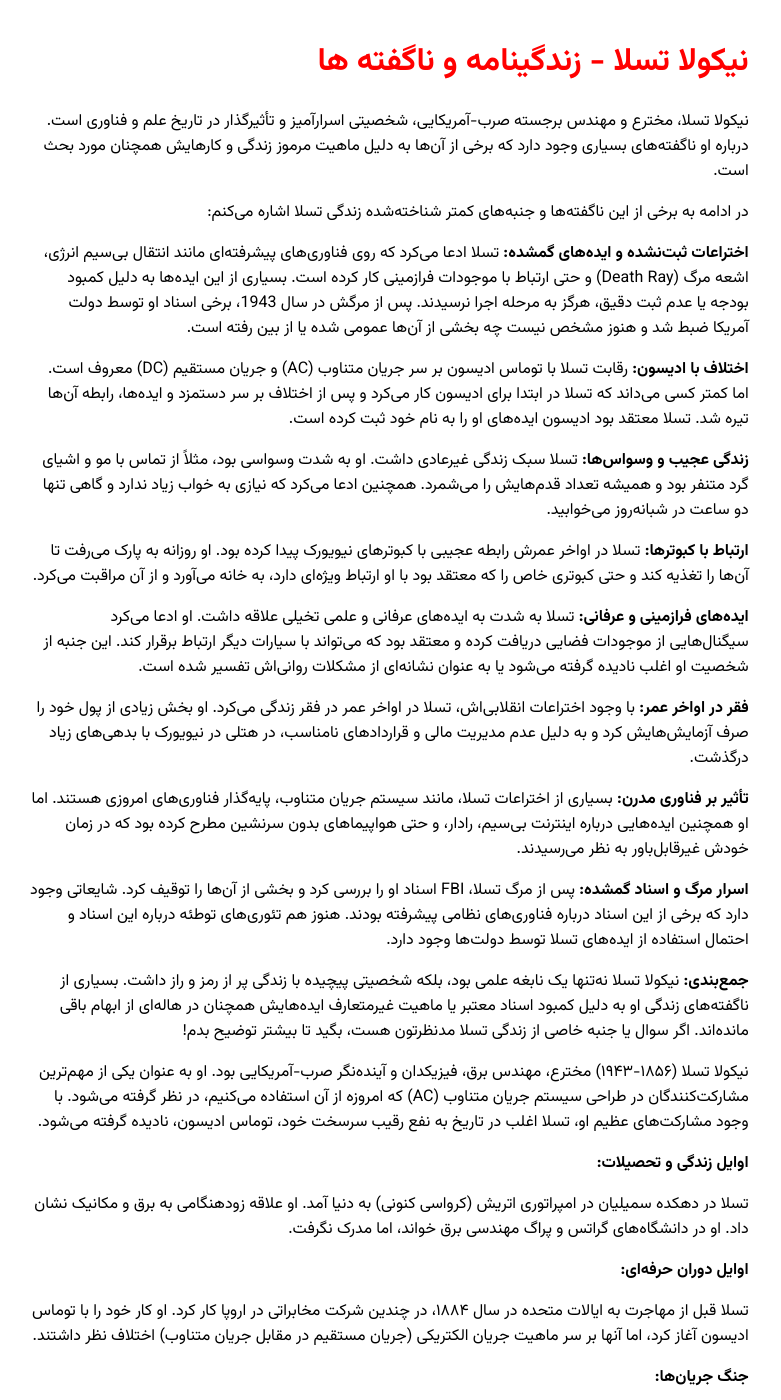
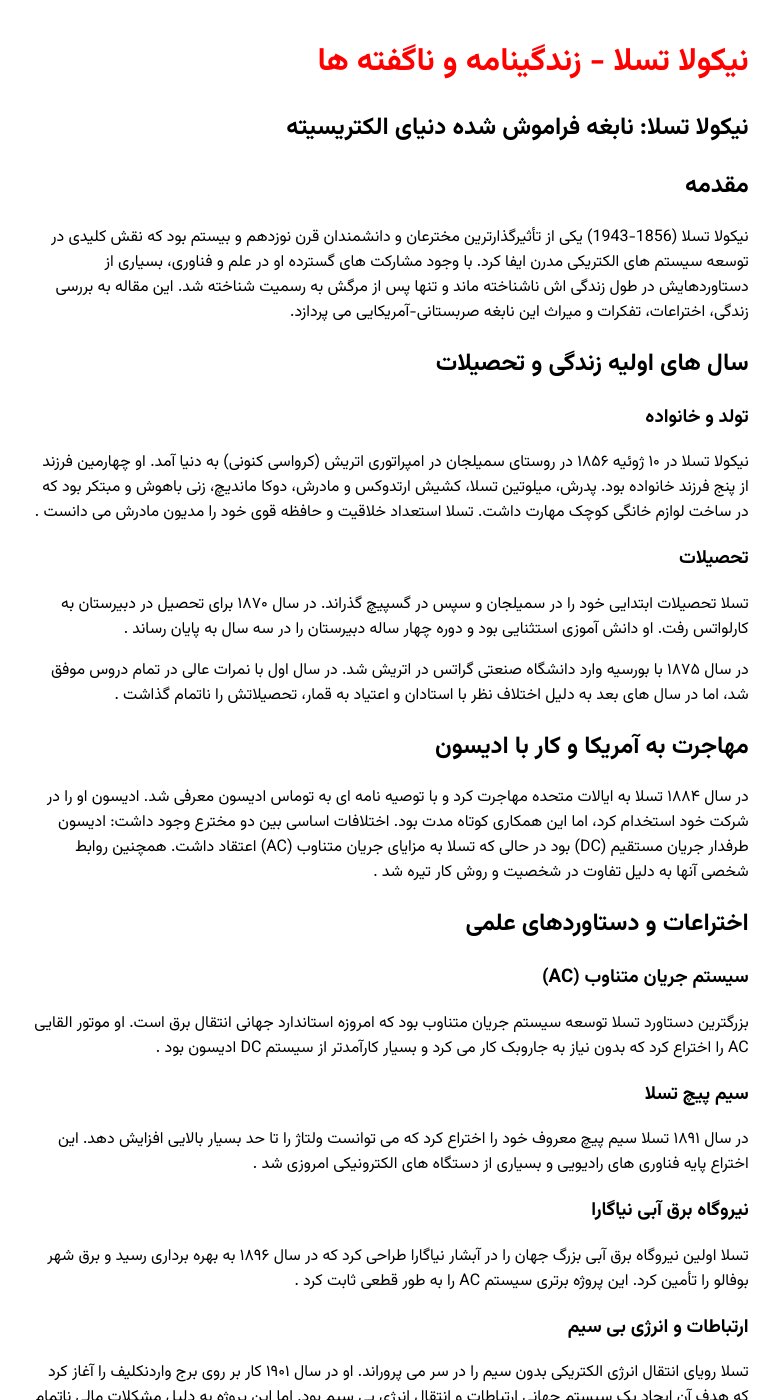
Before and after one commit to darkblog/darkblog.github.io, a Jekyll site: the page built from _posts/2025-2-4-16.md, in a window 1280 px wide and 1400 px high. Shown: the whole window, without its empty margins (251-1032 px from the left). Built offline with Jekyll 4.4.1, drawn with Linux system fonts in a browser that asks for light colours; some of the changed text lies outside the part shown.

Commit message:
Update 2025-2-4-16.md

```diff
--- a/_posts/2025-2-4-16.md
+++ b/_posts/2025-2-4-16.md
@@ -3,76 +3,73 @@
 title: نیکولا تسلا - زندگینامه و ناگفته ها
 ---
 
-نیکولا تسلا، مخترع و مهندس برجسته صرب-آمریکایی، شخصیتی اسرارآمیز و تأثیرگذار در تاریخ علم و فناوری است. درباره او ناگفته‌های بسیاری وجود دارد که برخی از آن‌ها به دلیل ماهیت مرموز زندگی و کارهایش همچنان مورد بحث است.
+## نیکولا تسلا: نابغه فراموش شده دنیای الکتریسیته
 
-در ادامه به برخی از این ناگفته‌ها و جنبه‌های کمتر شناخته‌شده زندگی تسلا اشاره می‌کنم:
+## مقدمه
+نیکولا تسلا (1856-1943) یکی از تأثیرگذارترین مخترعان و دانشمندان قرن نوزدهم و بیستم بود که نقش کلیدی در توسعه سیستم های الکتریکی مدرن ایفا کرد. با وجود مشارکت های گسترده او در علم و فناوری، بسیاری از دستاوردهایش در طول زندگی اش ناشناخته ماند و تنها پس از مرگش به رسمیت شناخته شد. این مقاله به بررسی زندگی، اختراعات، تفکرات و میراث این نابغه صربستانی-آمریکایی می پردازد.
 
-**اختراعات ثبت‌نشده و ایده‌های گمشده:**
-تسلا ادعا می‌کرد که روی فناوری‌های پیشرفته‌ای مانند انتقال بی‌سیم انرژی، اشعه مرگ (Death Ray) و حتی ارتباط با موجودات فرازمینی کار کرده است. بسیاری از این ایده‌ها به دلیل کمبود بودجه یا عدم ثبت دقیق، هرگز به مرحله اجرا نرسیدند. پس از مرگش در سال 1943، برخی اسناد او توسط دولت آمریکا ضبط شد و هنوز مشخص نیست چه بخشی از آن‌ها عمومی شده یا از بین رفته است.
+## سال های اولیه زندگی و تحصیلات
 
-**اختلاف با ادیسون:**
-رقابت تسلا با توماس ادیسون بر سر جریان متناوب (AC) و جریان مستقیم (DC) معروف است. اما کمتر کسی می‌داند که تسلا در ابتدا برای ادیسون کار می‌کرد و پس از اختلاف بر سر دستمزد و ایده‌ها، رابطه آن‌ها تیره شد. تسلا معتقد بود ادیسون ایده‌های او را به نام خود ثبت کرده است.
+### تولد و خانواده
+نیکولا تسلا در ۱۰ ژوئیه ۱۸۵۶ در روستای سمیلجان در امپراتوری اتریش (کرواسی کنونی) به دنیا آمد. او چهارمین فرزند از پنج فرزند خانواده بود. پدرش، میلوتین تسلا، کشیش ارتدوکس و مادرش، دوکا ماندیچ، زنی باهوش و مبتکر بود که در ساخت لوازم خانگی کوچک مهارت داشت. تسلا استعداد خلاقیت و حافظه قوی خود را مدیون مادرش می دانست .
 
-**زندگی عجیب و وسواس‌ها:**
-تسلا سبک زندگی غیرعادی داشت. او به شدت وسواسی بود، مثلاً از تماس با مو و اشیای گرد متنفر بود و همیشه تعداد قدم‌هایش را می‌شمرد. همچنین ادعا می‌کرد که نیازی به خواب زیاد ندارد و گاهی تنها دو ساعت در شبانه‌روز می‌خوابید.
+### تحصیلات
+تسلا تحصیلات ابتدایی خود را در سمیلجان و سپس در گسپیچ گذراند. در سال ۱۸۷۰ برای تحصیل در دبیرستان به کارلواتس رفت. او دانش آموزی استثنایی بود و دوره چهار ساله دبیرستان را در سه سال به پایان رساند .
 
-**ارتباط با کبوترها:**
-تسلا در اواخر عمرش رابطه عجیبی با کبوترهای نیویورک پیدا کرده بود. او روزانه به پارک می‌رفت تا آن‌ها را تغذیه کند و حتی کبوتری خاص را که معتقد بود با او ارتباط ویژه‌ای دارد، به خانه می‌آورد و از آن مراقبت می‌کرد.
+در سال ۱۸۷۵ با بورسیه وارد دانشگاه صنعتی گراتس در اتریش شد. در سال اول با نمرات عالی در تمام دروس موفق شد، اما در سال های بعد به دلیل اختلاف نظر با استادان و اعتیاد به قمار، تحصیلاتش را ناتمام گذاشت .
 
-**ایده‌های فرازمینی و عرفانی:**
-تسلا به شدت به ایده‌های عرفانی و علمی تخیلی علاقه داشت. او ادعا می‌کرد سیگنال‌هایی از موجودات فضایی دریافت کرده و معتقد بود که می‌تواند با سیارات دیگر ارتباط برقرار کند. این جنبه از شخصیت او اغلب نادیده گرفته می‌شود یا به عنوان نشانه‌ای از مشکلات روانی‌اش تفسیر شده است.
+## مهاجرت به آمریکا و کار با ادیسون
 
-**فقر در اواخر عمر:**
-با وجود اختراعات انقلابی‌اش، تسلا در اواخر عمر در فقر زندگی می‌کرد. او بخش زیادی از پول خود را صرف آزمایش‌هایش کرد و به دلیل عدم مدیریت مالی و قراردادهای نامناسب، در هتلی در نیویورک با بدهی‌های زیاد درگذشت.
+در سال ۱۸۸۴ تسلا به ایالات متحده مهاجرت کرد و با توصیه نامه ای به توماس ادیسون معرفی شد. ادیسون او را در شرکت خود استخدام کرد، اما این همکاری کوتاه مدت بود. اختلافات اساسی بین دو مخترع وجود داشت: ادیسون طرفدار جریان مستقیم (DC) بود در حالی که تسلا به مزایای جریان متناوب (AC) اعتقاد داشت. همچنین روابط شخصی آنها به دلیل تفاوت در شخصیت و روش کار تیره شد .
 
-**تأثیر بر فناوری مدرن:**
-بسیاری از اختراعات تسلا، مانند سیستم جریان متناوب، پایه‌گذار فناوری‌های امروزی هستند. اما او همچنین ایده‌هایی درباره اینترنت بی‌سیم، رادار، و حتی هواپیماهای بدون سرنشین مطرح کرده بود که در زمان خودش غیرقابل‌باور به نظر می‌رسیدند.
+## اختراعات و دستاوردهای علمی
 
-**اسرار مرگ و اسناد گمشده:**
-پس از مرگ تسلا، FBI اسناد او را بررسی کرد و بخشی از آن‌ها را توقیف کرد. شایعاتی وجود دارد که برخی از این اسناد درباره فناوری‌های نظامی پیشرفته بودند. هنوز هم تئوری‌های توطئه درباره این اسناد و احتمال استفاده از ایده‌های تسلا توسط دولت‌ها وجود دارد.
+### سیستم جریان متناوب (AC)
+بزرگترین دستاورد تسلا توسعه سیستم جریان متناوب بود که امروزه استاندارد جهانی انتقال برق است. او موتور القایی AC را اختراع کرد که بدون نیاز به جاروبک کار می کرد و بسیار کارآمدتر از سیستم DC ادیسون بود .
 
-**جمع‌بندی:**
-نیکولا تسلا نه‌تنها یک نابغه علمی بود، بلکه شخصیتی پیچیده با زندگی پر از رمز و راز داشت. بسیاری از ناگفته‌های زندگی او به دلیل کمبود اسناد معتبر یا ماهیت غیرمتعارف ایده‌هایش همچنان در هاله‌ای از ابهام باقی مانده‌اند. اگر سوال یا جنبه خاصی از زندگی تسلا مدنظرتون هست، بگید تا بیشتر توضیح بدم!
+### سیم پیچ تسلا
+در سال ۱۸۹۱ تسلا سیم پیچ معروف خود را اختراع کرد که می توانست ولتاژ را تا حد بسیار بالایی افزایش دهد. این اختراع پایه فناوری های رادیویی و بسیاری از دستگاه های الکترونیکی امروزی شد .
 
-نیکولا تسلا (۱۸۵۶-۱۹۴۳) مخترع، مهندس برق، فیزیکدان و آینده‌نگر صرب-آمریکایی بود. او به عنوان یکی از مهم‌ترین مشارکت‌کنندگان در طراحی سیستم جریان متناوب (AC) که امروزه از آن استفاده می‌کنیم، در نظر گرفته می‌شود. با وجود مشارکت‌های عظیم او، تسلا اغلب در تاریخ به نفع رقیب سرسخت خود، توماس ادیسون، نادیده گرفته می‌شود.
+### نیروگاه برق آبی نیاگارا
+تسلا اولین نیروگاه برق آبی بزرگ جهان را در آبشار نیاگارا طراحی کرد که در سال ۱۸۹۶ به بهره برداری رسید و برق شهر بوفالو را تأمین کرد. این پروژه برتری سیستم AC را به طور قطعی ثابت کرد .
 
-**اوایل زندگی و تحصیلات:**
+### ارتباطات و انرژی بی سیم
+تسلا رویای انتقال انرژی الکتریکی بدون سیم را در سر می پروراند. او در سال ۱۹۰۱ کار بر روی برج واردنکلیف را آغاز کرد که هدف آن ایجاد یک سیستم جهانی ارتباطات و انتقال انرژی بی سیم بود. اما این پروژه به دلیل مشکلات مالی ناتمام ماند .
 
-تسلا در دهکده سمیلیان در امپراتوری اتریش (کرواسی کنونی) به دنیا آمد. او علاقه زودهنگامی به برق و مکانیک نشان داد. او در دانشگاه‌های گراتس و پراگ مهندسی برق خواند، اما مدرک نگرفت.
+## جنگ جریان ها
 
-**اوایل دوران حرفه‌ای:**
+رقابت بین سیستم DC ادیسون و سیستم AC تسلا به "جنگ جریان ها" معروف شد. ادیسون کمپینی منفی علیه جریان متناوب به راه انداخت و حتی برای نشان دادن "خطرات" آن از برق AC برای اعدام فیل استفاده کرد. اما در نهایت کارایی و اقتصادی بودن سیستم تسلا پیروز شد .
 
-تسلا قبل از مهاجرت به ایالات متحده در سال ۱۸۸۴، در چندین شرکت مخابراتی در اروپا کار کرد. او کار خود را با توماس ادیسون آغاز کرد، اما آنها بر سر ماهیت جریان الکتریکی (جریان مستقیم در مقابل جریان متناوب) اختلاف نظر داشتند.
+## ویژگی های شخصیتی و سبک زندگی
 
-**جنگ جریان‌ها:**
+تسلا فردی بسیار خاص با عادات عجیب بود. او:
+- حافظه تصویری خارق العاده ای داشت و می توانست دستگاه های کامل را در ذهنش تجسم و آزمایش کند قبل از اینکه آنها را بسازد .
+- به عدد ۳ وسواس داشت و همیشه حوله هایش را تا سه بار تا می کرد .
+- هرگز ازدواج نکرد و معتقد بود این امر به خلاقیتش کمک می کند .
+- در سال های آخر عمر به کبوترهای پارک مرکزی نیویورک علاقه مند شد و حتی ادعا کرد با یکی از آنها رابطه عاطفی برقرار کرده است .
 
-ادیسون طرفدار سرسخت سیستم جریان مستقیم (DC) بود، در حالی که تسلا به قدرت سیستم جریان متناوب (AC) اعتقاد داشت. جریان متناوب برای انتقال انرژی الکتریکی در مسافت‌های طولانی بسیار کارآمدتر بود. این اختلافات منجر به چیزی شد که به "جنگ جریان‌ها" معروف است، یک نبرد شدید بین طرفداران هر دو سیستم. در نهایت، سیستم جریان متناوب طراحی شده توسط تسلا پیروز شد و به استاندارد جهانی برای توزیع انرژی الکتریکی تبدیل شد.
+## سال های پایانی و مرگ
 
-**اختراعات اصلی او:**
+تسلا در دهه های آخر عمرش با مشکلات مالی مواجه بود و بسیاری از پروژه هایش به دلیل کمبود بودجه ناتمام ماند. او در ۷ ژانویه ۱۹۴۳ در سن ۸۶ سالگی در یک هتل در نیویورک درگذشت .
 
-علاوه بر سیستم جریان متناوب، تسلا بسیاری از چیزهای مهم دیگر را نیز اختراع کرد، از جمله:
+## میراث و یادبود
 
-* **موتور جریان متناوب:** موتوری الکتریکی که از جریان متناوب استفاده می‌کند.
-* **سیم‌پیچ تسلا:** یک ترانسفورماتور رزونانسی که ولتاژ بالا با فرکانس بالا تولید می‌کند.
-* **بی‌سیم:** تسلا پیشگام در زمینه ارتباطات بی‌سیم بود و امکان انتقال اطلاعات به صورت بی‌سیم را مدت‌ها قبل از اختراع رادیو پیش‌بینی کرد.
-* **کنترل از راه دور:** تسلا اولین قایق کنترل از راه دور را در سال ۱۸۹۸ به نمایش گذاشت.
+اگرچه تسلا در فقر و گمنامی درگذشت، اما امروزه میراث او زنده است:
+- واحد چگالی شار مغناطیسی در سیستم SI به نام "تسلا" نامگذاری شده است .
+- شرکت خودروسازی تسلا به افتخار او نامگذاری شده است .
+- برج واردنکلیف در حال بازسازی و تبدیل به موزه است .
+- بسیاری او را مخترع واقعی رادیو می دانند، نه مارکونی .
 
-**دیدگاه او نسبت به آینده:**
+## نتیجه گیری
 
-تسلا دیدگاه دقیقی نسبت به آینده داشت و بسیاری از فناوری‌هایی را که امروزه از آنها استفاده می‌کنیم، مانند اینترنت و تلفن‌های هوشمند، پیش‌بینی کرد. او به امکان تامین انرژی الکتریکی رایگان برای همه از طریق انتقال بی‌سیم آن در سراسر جو اعتقاد داشت.
+نیکولا تسلا نمونه ای از یک نابغه واقعی بود که پیش از زمان خود زندگی می کرد. بسیاری از اختراعات و ایده های او پایه فناوری های مدرن امروزی هستند. با وجود تمام دشواری ها و بی عدالتی هایی که در زندگی با آنها روبرو شد، تسلا هرگز از جستجوی دانش و ایجاد نوآوری دست برنداشت. امروزه او به عنوان یکی از بزرگترین مخترعان تاریخ شناخته می شود که سهم بزرگی در شکل گیری دنیای الکتریکی مدرن داشت.
 
-**سال‌های پایانی و مرگ:**
-
-با وجود نبوغش، تسلا در سال‌های پایانی زندگی خود با مشکلات مالی روبرو شد و در فقر نسبی زندگی کرد. او در سال ۱۹۴۳ در سن ۸۶ سالگی در شهر نیویورک درگذشت.
-
-**میراث او:**
-
-اگرچه در زمان حیاتش آنطور که باید مورد تقدیر قرار نگرفت، میراث نیکولا تسلا هنوز هم امروز زنده است. اختراعات او انقلابی در دنیای برق و فناوری ایجاد کرد و تأثیر او در هر جنبه‌ای از زندگی مدرن ما محسوس است. او اکنون به طور گسترده به عنوان یکی از بزرگترین مخترعان تاریخ شناخته می‌شود و زندگی و آثارش نسل‌های متعددی از دانشمندان و مهندسان را الهام بخشیده است.
-
-**چرا اغلب فراموش می‌شود؟**
-
-دلایل متعددی برای عدم شهرت تسلا در مقایسه با ادیسون وجود دارد. ادیسون یک تاجر ماهر بود و تیم بازاریابی قوی داشت، در حالی که تسلا بیشتر بر تحقیق و اختراع تمرکز داشت. علاوه بر این، شخصیت تسلا تا حدودی عجیب و غریب بود که ممکن است به حاشیه‌نشینی او کمک کرده باشد.
-
-**در پایان:**
-
-نیکولا تسلا یک نابغه واقعی و پیشگام در زمینه برق بود. او اثری ماندگار بر جهان گذاشته است و ما باید او را به یاد بیاوریم و مشارکت‌های عظیم او در پیشرفت تمدن بشری را جشن بگیریم.
+- [ویکی پدیا](https://fa.m.wikipedia.org/wiki/%D9%86%DB%8C%DA%A9%D9%88%D9%84%D8%A7_%D8%AA%D8%B3%D9%84%D8%A7)
+- [زومیت](https://www.zoomit.ir/featured-articles/223084-nikola-tesla-biography/)
+- [الف](https://www.alef.ir/news/4021002049.html)
+- [biography](https://www.biography.com/inventors/nikola-tesla)
+- [britannica](https://www.britannica.com/biography/Nikola-Tesla)
+- [بیگ بنگ](https://bigbangpage.com/science-content/%D9%86%DB%8C%DA%A9%D9%88%D9%84%D8%A7-%D8%AA%D8%B3%D9%84%D8%A7%D8%8C-%D9%86%D8%A7%D8%A8%D8%BA%D9%87-%D8%A7%DB%8C-%D8%AA%D9%85%D8%A7%D9%85-%D8%B9%DB%8C%D8%A7%D8%B1/)
+- [wikipedia](https://en.m.wikipedia.org/wiki/Nikola_Tesla)
+- [fi.edu](https://fi.edu/en/science-and-education/collection/case-files/nikola-tesla)
+- [lemelson](https://lemelson.mit.edu/resources/nikola-tesla)
```
